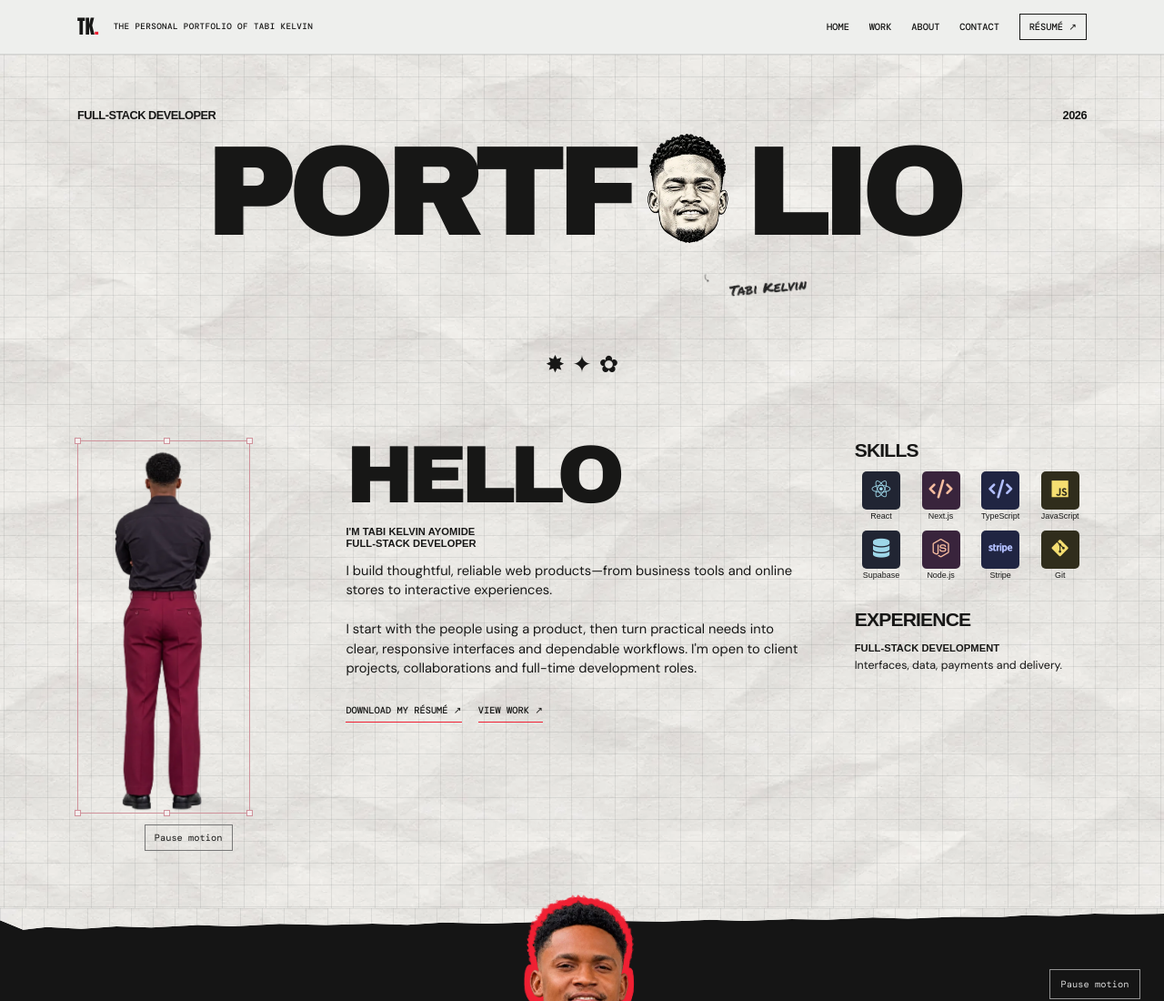
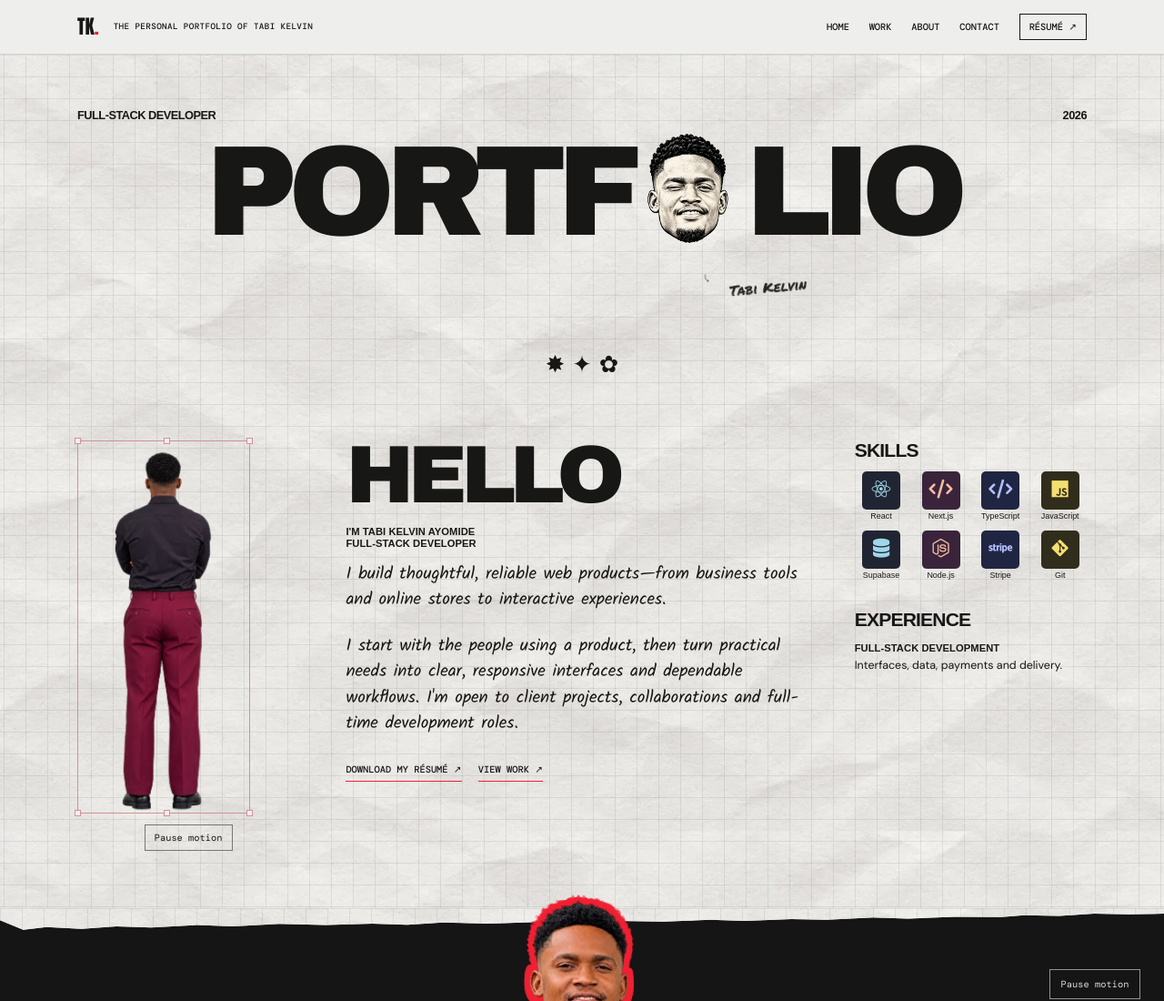
Before and after one commit to michaelkeane036-cmyk/tabi-kelvin-portfolio-site, a plain HTML site: page index.html in a window 1280 px wide. Shown: the top 1100 px of the page at 91% size. Drawn offline with nearby package versions, Linux system fonts and the light colour scheme.

Commit message:
Use handwritten font for About text

```diff
--- a/styles.css
+++ b/styles.css
@@ -1,4 +1,4 @@
-@import url('https://fonts.googleapis.com/css2?family=DM+Mono:wght@400;500&family=DM+Sans:wght@400;500;700&family=Permanent+Marker&display=swap');
+@import url('https://fonts.googleapis.com/css2?family=DM+Mono:wght@400;500&family=DM+Sans:wght@400;500;700&family=Kalam:wght@400&family=Permanent+Marker&display=swap');
 :root{--paper:#f0eee5;--ink:#171715;--red:#df243b;--pink:#ea8091;--line:rgba(57,70,66,.13);--sans:'DM Sans',Arial,sans-serif;--mono:'DM Mono',monospace;--display:Anton,Impact,sans-serif}
 *{box-sizing:border-box}html{scroll-behavior:smooth;scroll-padding-top:80px}body{margin:0;color:var(--ink);background:var(--paper);font-family:var(--sans);line-height:1.55;overflow-x:hidden}img{display:block;max-width:100%}a{color:inherit}button{font:inherit}a:focus-visible,button:focus-visible{outline:3px solid var(--red);outline-offset:4px}.skip-link{position:fixed;top:8px;left:8px;z-index:100;background:white;padding:10px;transform:translateY(-160%)}.skip-link:focus{transform:none}.sr-only{position:absolute;width:1px;height:1px;overflow:hidden;clip:rect(0,0,0,0);white-space:nowrap}
 .paper,.projects,.case-studies{background-color:var(--paper);background-image:linear-gradient(var(--line) 1px,transparent 1px),linear-gradient(90deg,var(--line) 1px,transparent 1px),radial-gradient(ellipse at 20% 12%,rgba(255,255,255,.65),transparent 30%),linear-gradient(106deg,transparent 38%,rgba(117,105,76,.035) 39%,transparent 40%,transparent 71%,rgba(255,255,255,.33) 72%,transparent 73%);background-size:24px 24px,24px 24px,100% 100%,100% 100%}
@@ -156,3 +156,6 @@ body{background:#eeefed;color:var(--ink)}
 
 /* Space the introduction actions after the shorter bio. */
 .intro-copy>p:not(.intro-kicker){margin-bottom:22px}
+
+/* Give the About text a personal, handwritten feel. */
+.intro-copy>p:not(.intro-kicker){font-family:'Kalam',cursive;font-size:19px;line-height:1.5}
```
